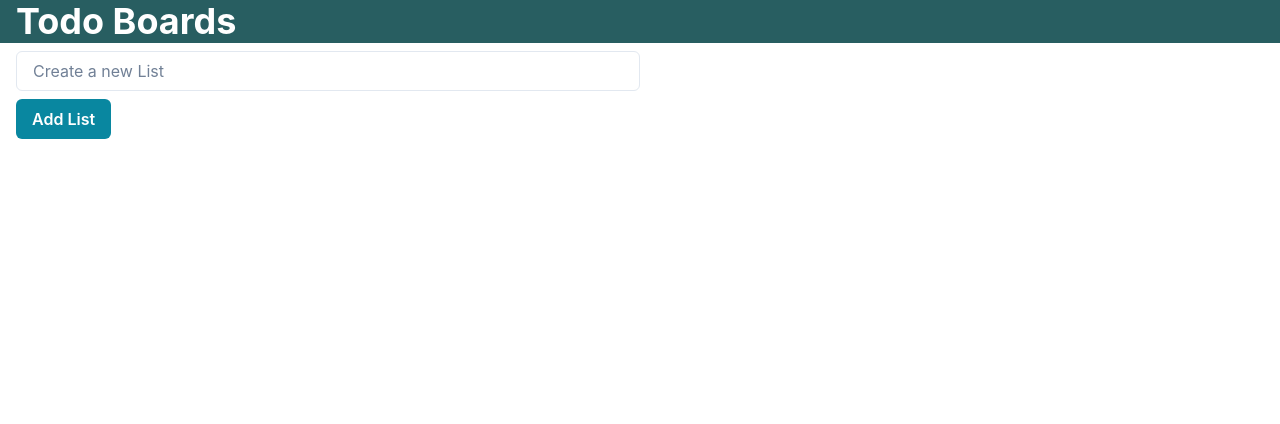
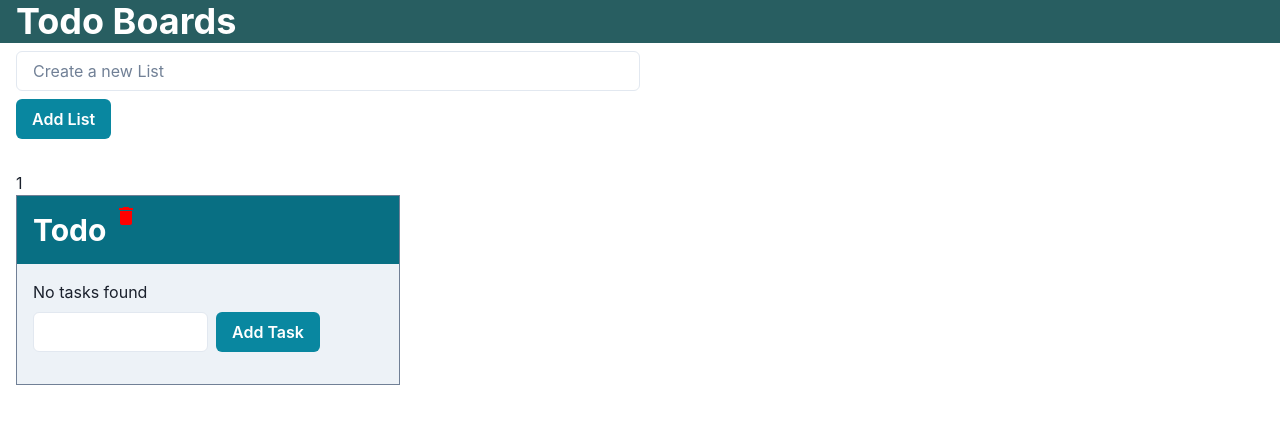
Before and after one commit to ai-is-awesome/TaskFlow, a React (Vite) app: page / in a window 1280 px wide. Shown: the top 424 px of the page. Built offline with nearby package versions, Linux system fonts and the light colour scheme.

Commit message:
added display task, group task and list component

```diff
--- a/package.json
+++ b/package.json
@@ -13,6 +13,7 @@
     "@reduxjs/toolkit": "^1.9.5",
     "react": "^18.2.0",
     "react-dom": "^18.2.0",
+    "react-icons": "^4.10.1",
     "react-redux": "^8.1.1"
   },
   "devDependencies": {
@@ -20,8 +21,6 @@
     "@emotion/react": "11.10.6",
     "@emotion/styled": "11.10.6",
     "@reduxjs/toolkit": "1.9.3",
-    "framer-motion": "10.8.5",
-    "react-redux": "8.0.5",
     "@types/react": "^18.0.37",
     "@types/react-dom": "^18.0.11",
     "@vitejs/plugin-react": "^4.0.0",
@@ -29,6 +28,8 @@
     "eslint-plugin-react": "^7.32.2",
     "eslint-plugin-react-hooks": "^4.6.0",
     "eslint-plugin-react-refresh": "^0.3.4",
+    "framer-motion": "10.8.5",
+    "react-redux": "8.0.5",
     "vite": "^4.3.9"
   }
 }
--- a/src/App.jsx
+++ b/src/App.jsx
@@ -3,6 +3,7 @@ import { Box } from "@chakra-ui/react";
 import { Heading } from "@chakra-ui/react";
 // import GroupList from "./Components/GroupList";
 import CreateList from "./Components/CreateList";
+import GroupList from "./Components/GroupList";
 
 export default function App() {
   return (
@@ -12,6 +13,7 @@ export default function App() {
       </Heading>
       <Box px={"1rem"} py=".5rem">
         <CreateList />
+        <GroupList />
       </Box>
     </div>
   );
--- /dev/null
+++ b/src/Components/DisplayTask.jsx
@@ -0,0 +1,16 @@
+import { Box } from "@chakra-ui/react";
+import { useSelector } from "react-redux";
+import { selectTaskById } from "../store/taskSlice";
+
+const DisplayTask = ({ id }) => {
+  console.log("ID disply task : ", id);
+  const task = useSelector((state) => selectTaskById(state, id));
+
+  return (
+    <Box w="100%" bg="white" mb="2" p="2" px="4" rounded="lg">
+      {task.title}
+    </Box>
+  );
+};
+
+export default DisplayTask;
--- /dev/null
+++ b/src/Components/GroupList.jsx
@@ -0,0 +1,24 @@
+import { Box, Grid, GridItem } from "@chakra-ui/react";
+import List from "./List";
+import { useSelector } from "react-redux";
+import { selectLists, selectListsIds } from "../store/listSlice";
+
+const GroupList = ({ listId }) => {
+  const lists = useSelector(selectListsIds);
+
+  console.log("LISTS : ", lists);
+  return (
+    <>
+      <Box>{lists.length}</Box>
+      <Grid templateColumns="repeat(3, 1fr)" gap={6}>
+        {lists.map((id) => (
+          <GridItem>
+            <List id={id} />
+          </GridItem>
+        ))}
+      </Grid>
+    </>
+  );
+};
+
+export default GroupList;
--- /dev/null
+++ b/src/Components/List.jsx
@@ -0,0 +1,68 @@
+import {
+  Box,
+  Button,
+  Text,
+  Heading,
+  HStack,
+  Input,
+  VStack,
+  Flex,
+} from "@chakra-ui/react";
+import { useState } from "react";
+import { useDispatch, useSelector } from "react-redux";
+import { selectListById } from "../store/listSlice";
+import { addTask } from "../store/taskSlice";
+import DisplayTask from "./DisplayTask";
+import { MdDelete } from "react-icons/md";
+
+const List = ({ id }) => {
+  const list = useSelector((state) => selectListById(state, id));
+  const [task, setTask] = useState("");
+  const dispatch = useDispatch();
+  const onSubmit = (e) => {
+    e.preventDefault();
+    dispatch(addTask(task, id));
+    setTask("");
+  };
+  return (
+    <>
+      <Box
+        border="1px"
+        bg="gray.100"
+        borderColor="gray.500"
+        pb="2rem"
+        maxW="sm"
+      >
+        <Flex bg="cyan.800" p="2">
+          <Heading p="2" as="h2" size="lg" bg="cyan.800" color="white">
+            {list.name}
+          </Heading>
+          <MdDelete style={{ color: "red", fontSize: "24px" }} />
+        </Flex>
+        <VStack align="flex-start" ml="4" mr="4">
+          <Box mt="4" w="full">
+            {list.taskIds.length === 0
+              ? "No tasks found"
+              : list.taskIds.map((id) => <DisplayTask id={id} />)}
+          </Box>
+
+          <form onSubmit={onSubmit}>
+            <HStack>
+              <Input
+                w="50%"
+                bg="white"
+                value={task}
+                onChange={(e) => setTask(e.target.value)}
+              />
+              <Button bg="cyan.700" color="white" type="submit">
+                Add Task
+              </Button>
+            </HStack>
+          </form>
+        </VStack>
+      </Box>
+    </>
+  );
+};
+
+export default List;
```
Also changed, not shown: src/readme.md (added), 1 other file (tests, documents, lock files or other folders).
